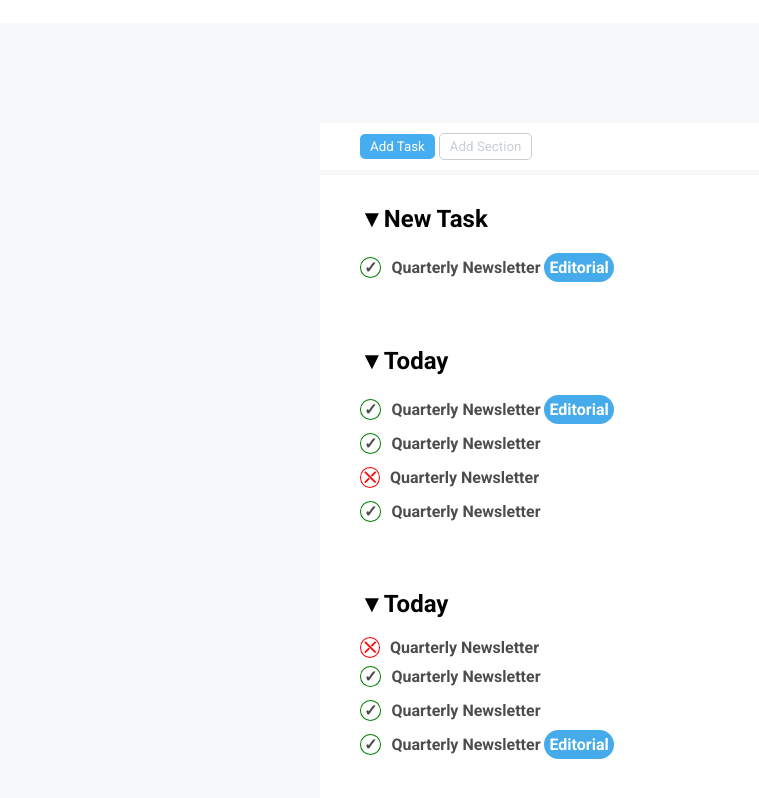
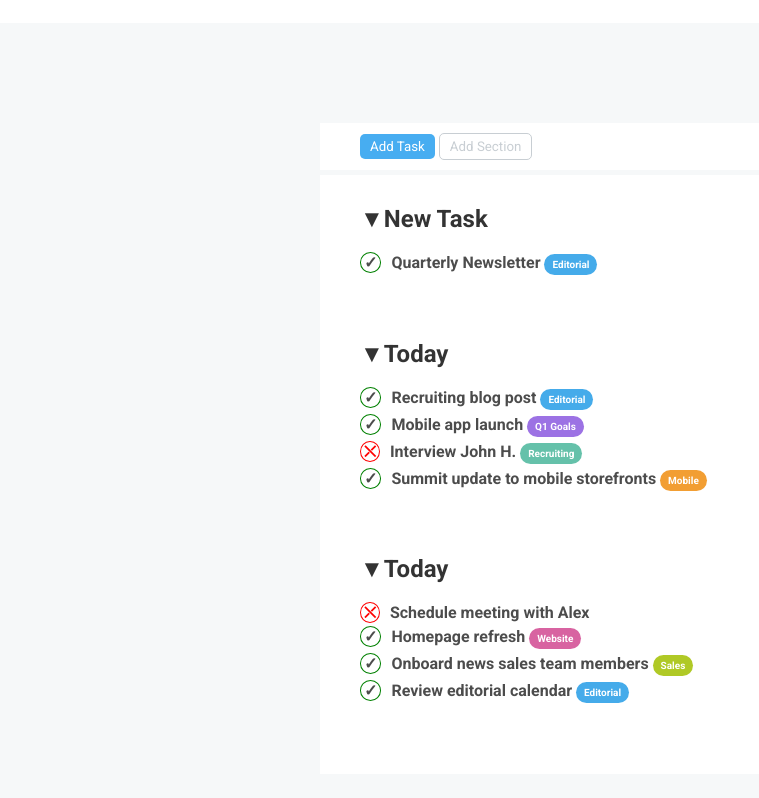
Before and after one commit to DrKillex/html-css-toboolist, a plain HTML site: page index.html in a window 1280 px wide. Shown: the part 78-876 px from the top of the page, without its empty margins (0-759 px from the left). After the commit the page ends 852 px from the top, so only its background shows below. Drawn offline with Linux system fonts and the light colour scheme.

Commit message:
piccoli fix+bollini

```diff
--- a/css/style.css
+++ b/css/style.css
@@ -60,12 +60,17 @@ h2::before {
 
 .bollino {
     display: inline-block;
-    padding: 5px;
+    padding: 5px 8px;
     border-radius: 30px;
     border: none;
     color: white;
+    font-size: 10px;
 }
 
+h2 {
+    font-weight: 600;
+    color: rgba(0, 0, 0, 0.8);
+}
 ul {
     color: rgba(0, 0, 0, 0.7);
     font-weight: 700;
@@ -103,6 +108,27 @@ li::before {
 li {
     padding-bottom: 5px;
 }
+
 .blu {
     background-color: #45ABEA;
 }
+
+.viola {
+    background-color: #9C72E4;
+}
+
+.verde-mare {
+    background-color: #65C1AA;
+}
+
+.giallo {
+    background-color: #F29E33;
+}
+
+.rosa {
+    background-color: #D863A1;
+}
+
+.verde {
+    background-color: #B0C926;
+}
--- a/index.html
+++ b/index.html
@@ -41,19 +41,19 @@
                 <div class="mini-container">
                     <h2>Today</h2>
                     <ul>
-                        <li>Quarterly Newsletter <div class="bollino blu">Editorial</div></li>
-                        <li>Quarterly Newsletter <div class="bollino viola">Editorial</div></li>
-                        <li class="nope">Quarterly Newsletter <div class="bollino verde-mare">Editorial</div></li>
-                        <li>Quarterly Newsletter <div class="bollino giallo">Editorial</div></li>
+                        <li>Recruiting blog post <div class="bollino blu">Editorial</div></li>
+                        <li>Mobile app launch <div class="bollino viola">Q1 Goals</div></li>
+                        <li class="nope">Interview John H. <div class="bollino verde-mare">Recruiting</div></li>
+                        <li>Summit update to mobile storefronts <div class="bollino giallo">Mobile</div></li>
                     </ul>
                 </div>
                 <div class="mini-container">
                     <h2>Today</h2>
                     <ul>
-                        <li class="nope">Quarterly Newsletter</li>
-                        <li>Quarterly Newsletter <div class="bollino rosa">Editorial</div></li>
-                        <li>Quarterly Newsletter <div class="bollino verde">Editorial</div></li>
-                        <li>Quarterly Newsletter <div class="bollino blu">Editorial</div></li>
+                        <li class="nope">Schedule meeting with Alex</li>
+                        <li>Homepage refresh <div class="bollino rosa">Website</div></li>
+                        <li>Onboard news sales team members <div class="bollino verde">Sales</div></li>
+                        <li>Review editorial calendar <div class="bollino blu">Editorial</div></li>
                     </ul>
                 </div>
             </section>
```
